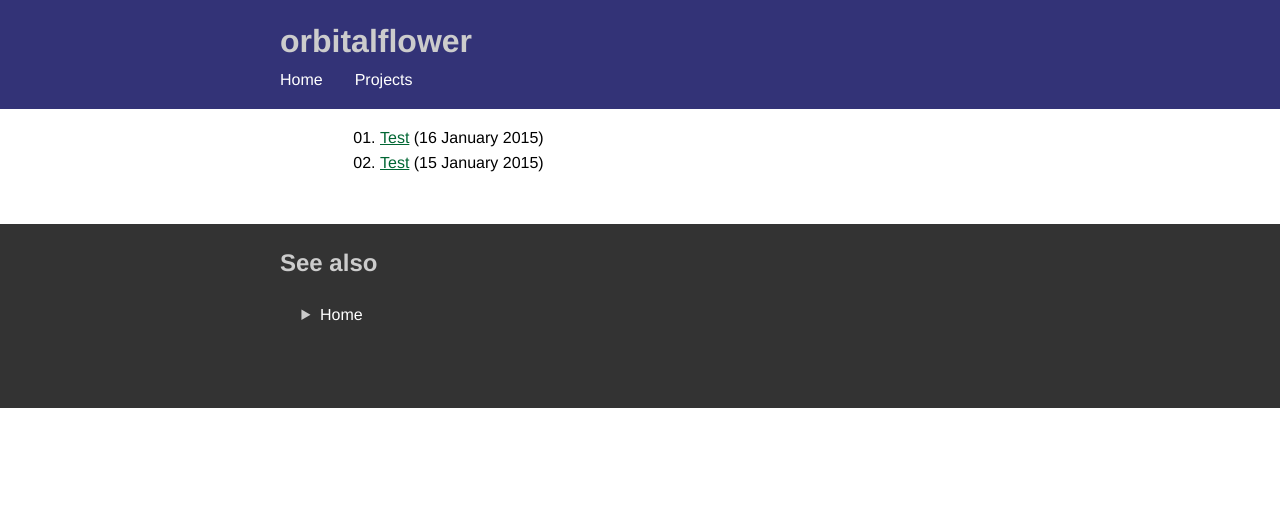
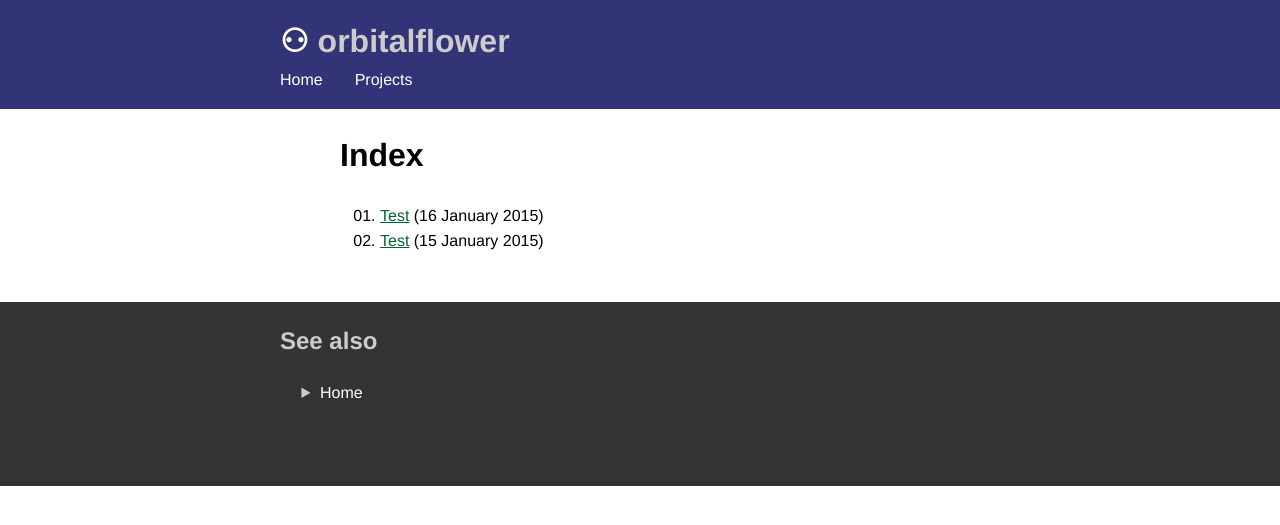
Before and after one commit to orbitalflower/blog-old, a Jekyll site: the page built from index.html, in a window 1280 px wide. Shown: the top 525 px of the page. Built offline with Jekyll 4.4.1, drawn with Linux system fonts in a browser that asks for light colours.

Commit message:
meaningful commit description

```diff
--- a/_layouts/default.html
+++ b/_layouts/default.html
@@ -14,7 +14,7 @@
     <div id="wrapper">
 
       <nav>
-        <h1>{{ site.name }}</h1>
+        <h1><span>&#9863;</span> {{ site.name }}</h1>
         <ul>
           <li><a href="{{ site.baseurl }}/">Home</a></li>
           <li><a href="{{ site.baseurl }}/projects.html">Projects</a></li>
--- a/index.html
+++ b/index.html
@@ -3,8 +3,12 @@ layout: default
 title: orbitalflower
 ---
 
-<ol>
-  {% for post in site.posts %}
-  <li><a href="{{ site.baseurl }}{{ post.url}}">{{ post.title }}</a> ({{ post.date | date: "%d %B %Y" }})</li>
-  {% endfor %}
-</ol>
+        <header>
+          <h1>Index</h1>
+        </header>
+
+        <ol>
+        {% for post in site.posts %}
+          <li><a href="{{ site.baseurl }}{{ post.url}}">{{ post.title }}</a> ({{ post.date | date: "%d %B %Y" }})</li>
+        {% endfor %}
+        </ol>
--- a/style.css
+++ b/style.css
@@ -110,6 +110,10 @@ nav h1 {
   margin: 0 auto;
 }
 
+nav h1 span {
+  color: #fffff5;
+}
+
 nav ul, nav ol {
   max-width: 720px;
   margin: 0 auto;
@@ -181,7 +185,8 @@ p.lead {
 
 #markdown-toc {
   border: 1px #ccc solid;
-  padding: 1em;
+  padding-top: 1em;
+  padding-bottom: 1em;
   border-radius: 0.5em;
 }
 
@@ -258,9 +263,11 @@ table td {
 }
 
 hr {
-
 }
 
+code {
+  background-color: #ccc;
+}
 
 /* Experimental blockquote */
 /*
```
